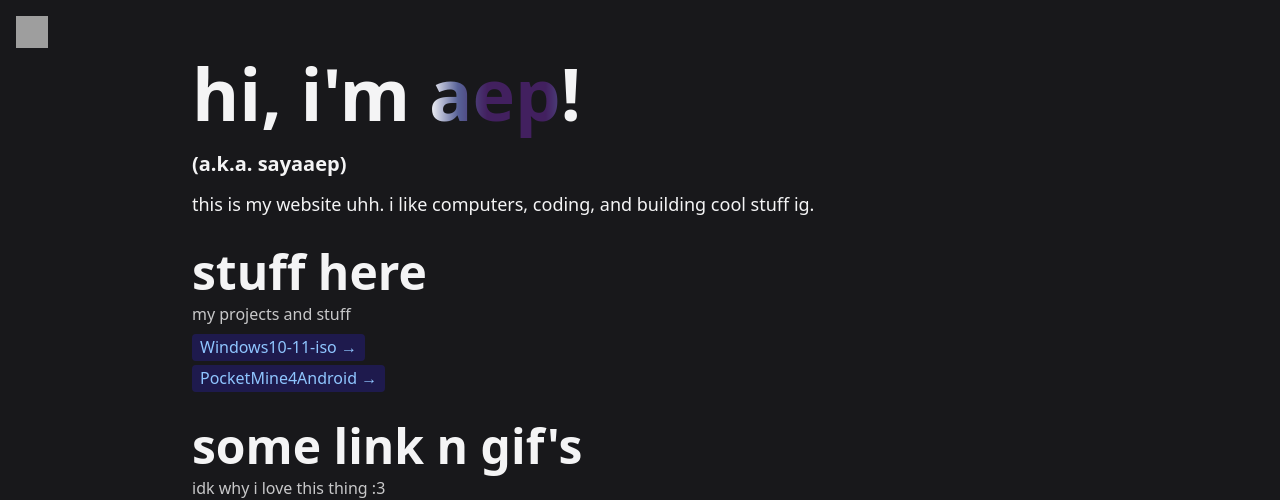
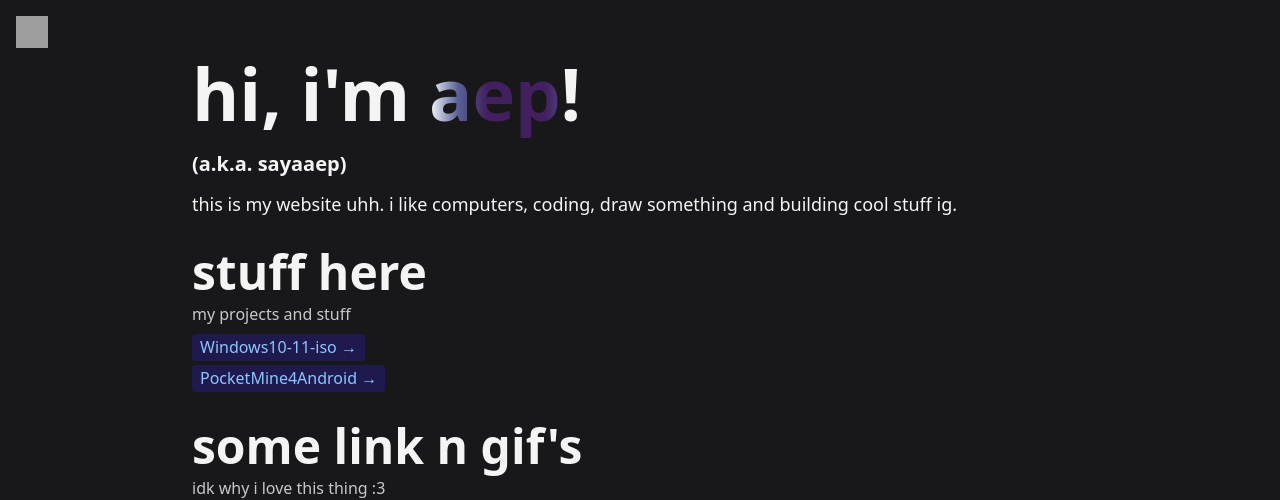
Before and after one commit to SayaAEP/sayaaep.github.io, a plain HTML site: page index.html in a window 1280 px wide. Shown: the top 500 px of the page. Drawn offline with nearby package versions, Linux system fonts and the light colour scheme; no server answers; grey boxes are pictures that could not be loaded; a script that the page names is missing; a web font is replaced by a local one.

Commit message:
edit header

```diff
--- a/index.html
+++ b/index.html
@@ -29,7 +29,7 @@
                 <p class="font-bold text-xl leading-none">(a.k.a. sayaaep)</p>
                 <p class="font-medium text-lg mt-4">
                     this is my website uhh.
-                    i like computers, coding, and building cool stuff ig.
+                    i like computers, coding, draw something and building cool stuff ig.
                 </p>
             </header>
 
```
